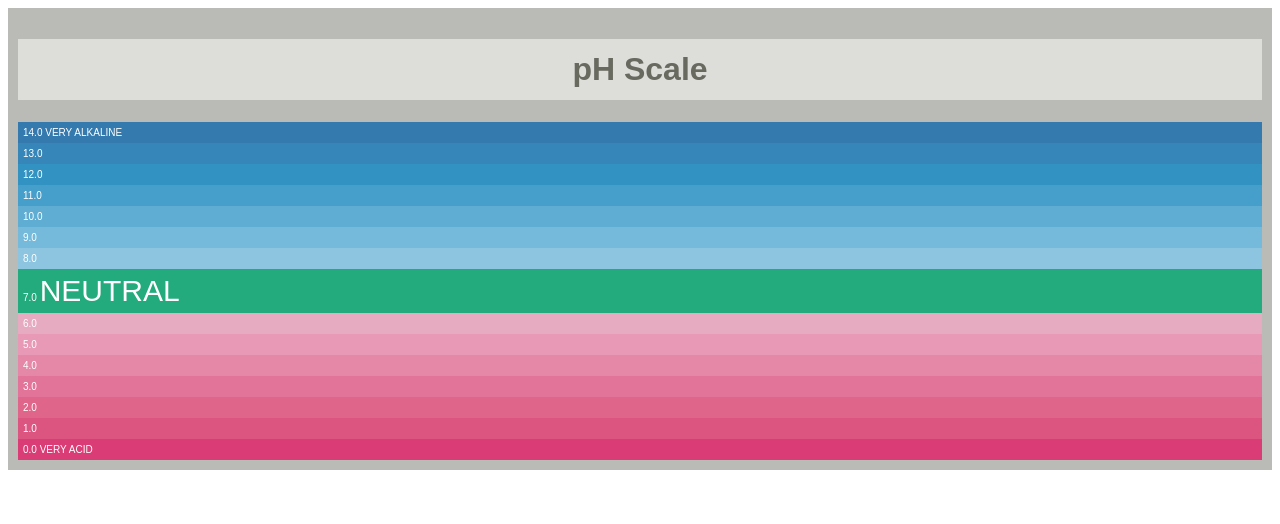
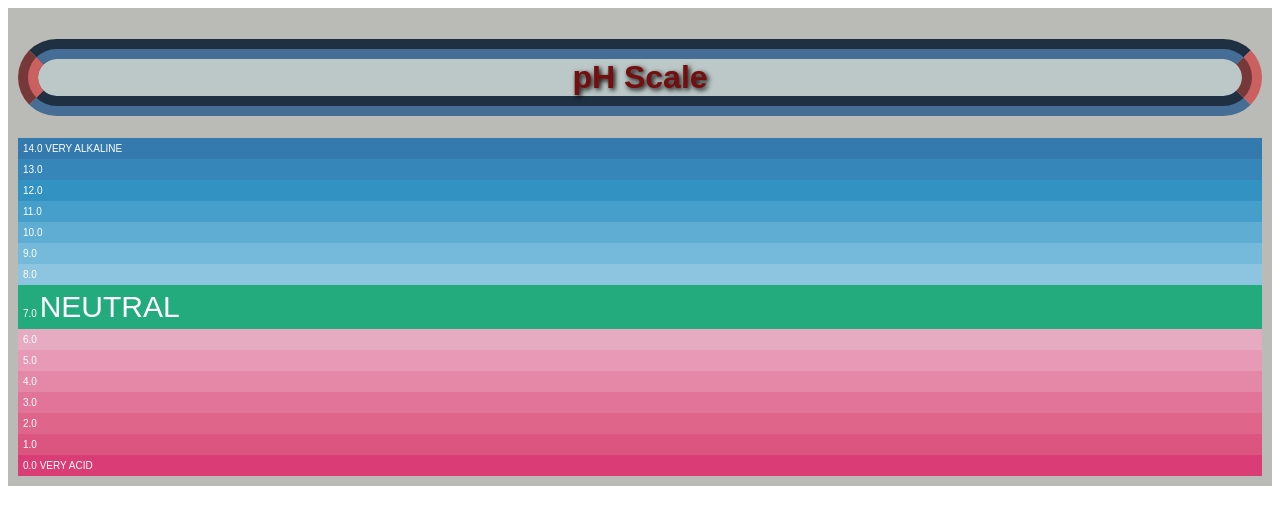
Before and after one commit to mwaqassiddiqui/PH-Level-Color-Assignment1, a website: page public/index.html in a window 1280 px wide. Drawn offline with Linux system fonts and the light colour scheme.

Commit message:
work complete

```diff
--- a/public/style.css
+++ b/public/style.css
@@ -3,12 +3,23 @@
   background-color: #babab6;
 }
 h1 {
-color: rgb(104, 105, 95);
+color:rgb(117, 14, 14);
 font-family: Arial; San Serif;
-padding: 12px;
-background-color: rgb(221,221,218);
+font-size: 60;
+padding: inherit;
+text-shadow: 2px 2px 5px black;
+background-color: #ece6e6;
+background-color: hsla(180, 14%, 77%, 0.767);
 text-align: center;
+border-radius: 40px;
+border-style: groove;
+border-color: rgb(69, 109, 150) rgb(202, 96, 96);
+border-width: 20px;
+}
 
+p
+{padding: 5px;
+margin: 0;
 }
 
 div {
```
